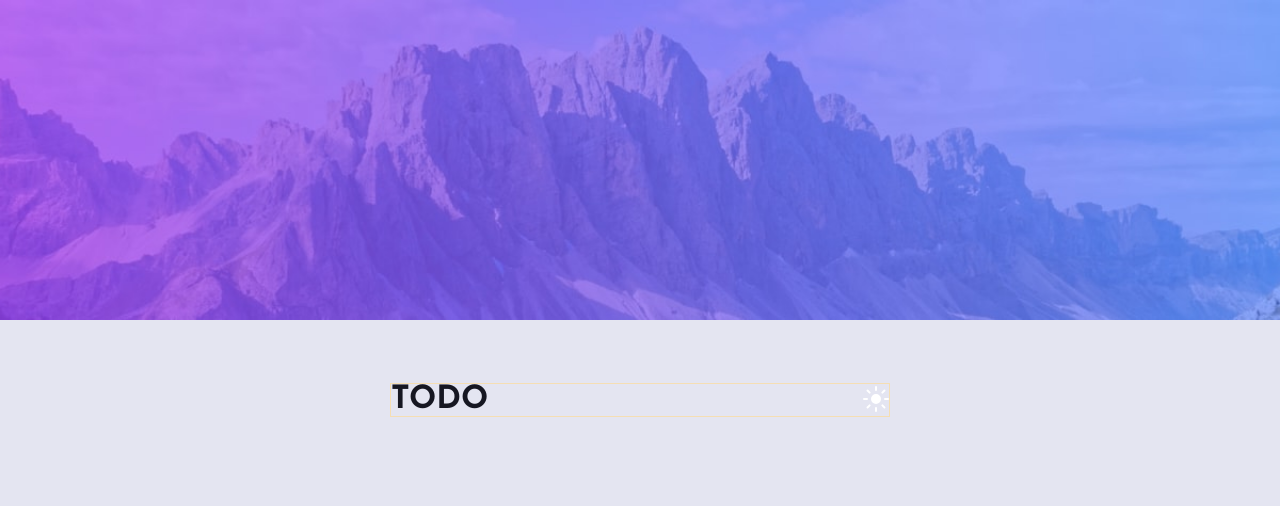
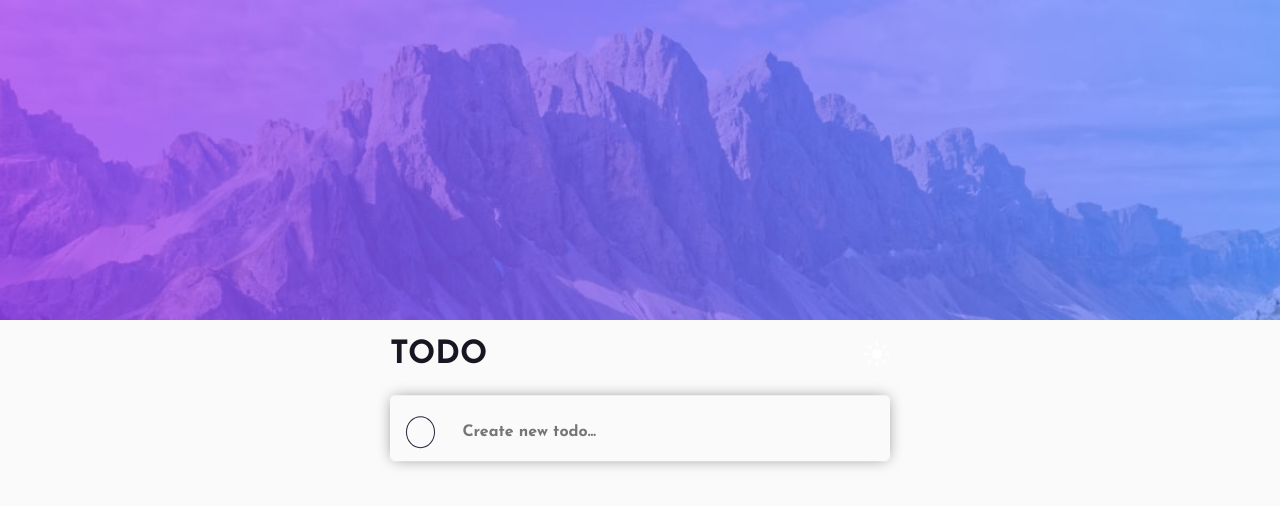
Before and after one commit to Gilocah28/Todo_App, a React (Vite) app: page / in a window 1280 px wide. Shown: the top 506 px of the page. Built offline with nearby package versions, Linux system fonts and the light colour scheme.

Commit message:
done of adding todo task

```diff
--- a/src/components/background-Container/BackgroundComponent.jsx
+++ b/src/components/background-Container/BackgroundComponent.jsx
@@ -11,7 +11,7 @@ const BackgroundComponent = () => {
   const { theme } = useContext(DataContext)
 
   return (
-    <div>
+    <div className='image-source'>
       <picture>
         <source media='(max-width:600px)' srcSet={theme ? bgLightMobile : bgDarkMobile} />
         <img className='img-source' src={theme ? bgLight : bgDark} alt="Background-image" />
--- a/src/components/floating-container/MainComponent.jsx
+++ b/src/components/floating-container/MainComponent.jsx
@@ -1,4 +1,4 @@
-import React, { useContext } from 'react'
+import React, { useContext, useState } from 'react'
 import '../floating-container/main.scss'
 import sun from '../../assets/icon-sun.svg'
 import moon from '../../assets/icon-moon.svg'
@@ -6,7 +6,31 @@ import DataContext from '../context/DataContext'
 
 const MainComponent = () => {
 
-  const { theme , handleToggle } = useContext(DataContext)
+  const { theme, handleToggle } = useContext(DataContext)
+
+  const [task, setTask] = useState('')
+  const [todo, setTodo] = useState([])
+  const [error, setError] = useState('')
+
+  const handleSubmit = (event) => {
+    event.preventDefault()
+
+    if (task) {
+
+      const todoData = {
+        id: Math.floor(Math.random() * 9999999) + 1,
+        task
+      };
+      const updateTodoList = [...todo, todoData]
+      setTodo(updateTodoList);
+      setTask('')
+      localStorage.setItem('todoList', JSON.stringify(updateTodoList))
+      setError('')
+    } else {
+      setError(prevError => prevError = 'Field must not be empty !')
+    }
+  }
+
 
   return (
     <div className='main-container'>
@@ -14,6 +38,29 @@ const MainComponent = () => {
         <h1>TODO</h1>
         <button onClick={() => handleToggle()}><img src={theme ? sun : moon} alt="Icon" /></button>
       </div>
+
+
+      <div className="input-container" >
+        <p>{error}</p>
+
+        <form onSubmit={handleSubmit}>
+          <button className="check" type='submit'>
+
+          </button>
+
+          <input
+            type="text"
+            placeholder='Create new todo...'
+            value={task}
+            onChange={(event) => setTask(event.target.value)}
+          />
+        </form>
+
+
+      </div>
+
+
+
     </div>
   )
 }
--- a/src/components/floating-container/main.scss
+++ b/src/components/floating-container/main.scss
@@ -1,22 +1,67 @@
-.main-container{
+.main-container {
     position: absolute;
     top: 50%;
     left: 50%;
-    transform: translate(-50%,-50%);
-    border: 1px solid wheat;
+    transform: translate(-50%, -50%);
     width: 100%;
     max-width: 500px;
+    p{
+        text-align: center;
+        margin-top: .5rem;
+        color: rgba(201, 66, 66, 0.863);
+    }
 
 
-    .logo{
+    .logo {
         display: flex;
         align-items: center;
         justify-content: space-between;
 
-        button{
+        button {
             outline: none;
             background: transparent;
             border: none;
+
+            &:hover{
+                cursor: pointer;
+            }
+        }
+    }
+
+
+    .input-container {
+        margin-top: 1.5rem;
+        padding: .3rem 1rem;
+        border-radius: 5px;
+        form {
+            display: flex;
+            gap: .7rem;
+            align-items: center;
+
+            input{
+                padding: 1rem;
+                width: 100%;
+                border: none;
+                outline: none;
+                font-weight: 700;
+                font-size: 1rem;
+            }
+
+            button{
+                width: 32px;
+                height: 32px;
+                border-radius: 50%;
+
+                &:hover{
+                    transition: all 300ms linear;
+                    background-image: url(../../assets/icon-check.svg);
+                    background-position: center;
+                    background-repeat: no-repeat;
+                    background-color: rgba(225, 46, 231, 0.493);
+                    border: none;
+                    cursor: pointer;
+                }
+            }
         }
     }
 }
--- a/src/components/style/index.scss
+++ b/src/components/style/index.scss
@@ -1,24 +1,58 @@
 @import '../style/variable';
 
 
-*{
+* {
     margin: 0;
     padding: 0;
     box-sizing: border-box;
     font-family: $FFamily;
     font-size: $FSize;
 }
-body{
+
+body {
     min-height: 100vh;
     width: 100%;
 
-    .light{
-        background: $VeryLightGrayishBlue;
+
+
+    .light {
+        background: $VeryLightGray;
         color: $VeryDarkBlue;
+
+        .input-container {
+            background: $VeryLightGray;
+            box-shadow: 0px 0px 15px -3px rgba(0, 0, 0, 0.49);
+
+            input {
+                background: transparent;
+                color: $VeryDarkBlue;
+            }
+
+            button {
+                background: transparent;
+                outline: none;
+                border: 1px solid $VeryDarkDesaturatedBlue;
+            }
+        }
     }
 
-    .dark{
+    .dark {
         background: $VeryDarkBlue;
-        color: white;
+        color: $LightGrayishBlue;
+
+        .input-container {
+            background: $VeryDarkDesaturatedBlue;
+
+            input {
+                background: transparent;
+                color: $LightGrayishBlue;
+            }
+
+            button {
+                background: transparent;
+                outline: none;
+                border: 1px solid $LightGrayishBlue;
+            }
+        }
     }
 }
```
Also changed, not shown: src/components/background-Container/background.scss (line endings or trailing spaces).
